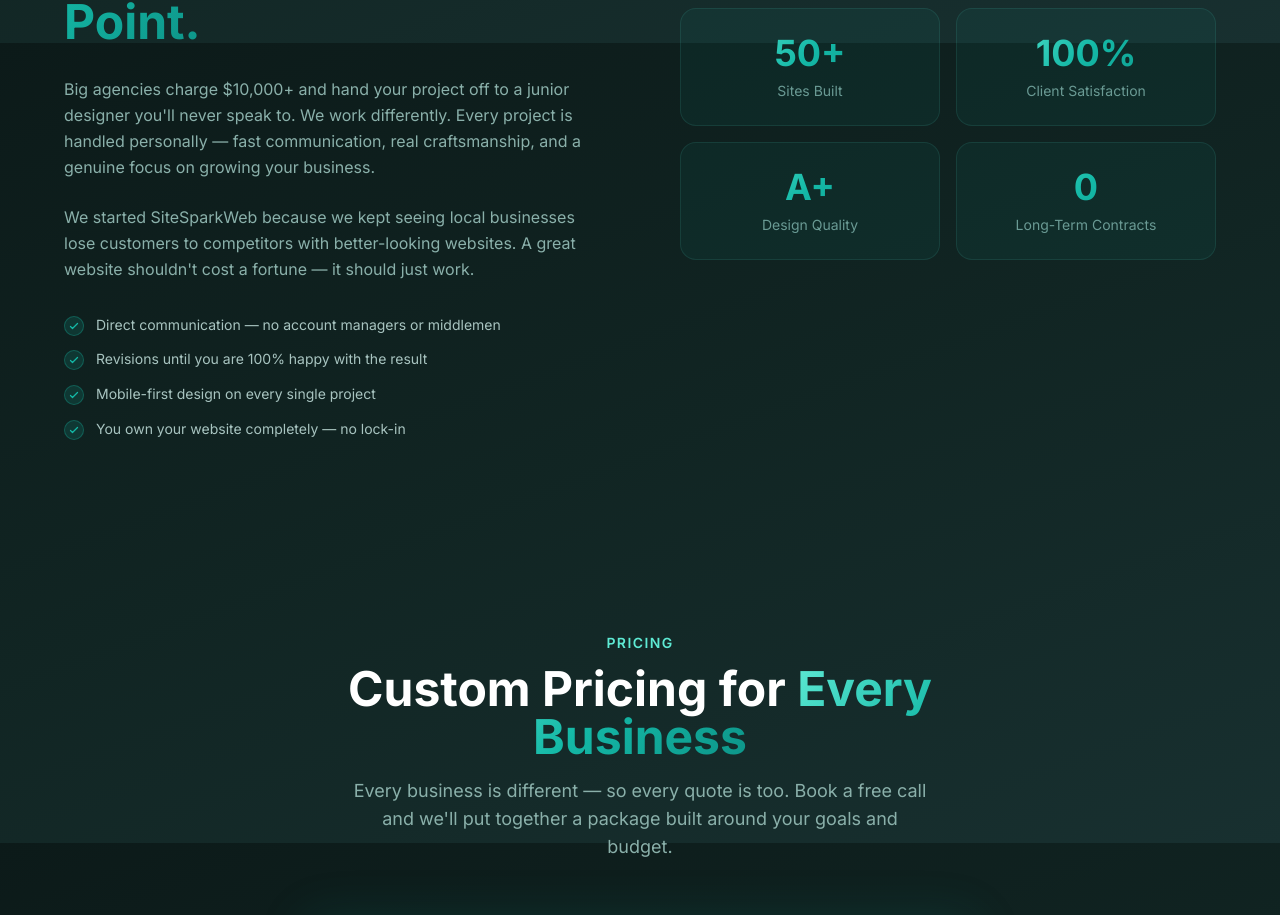
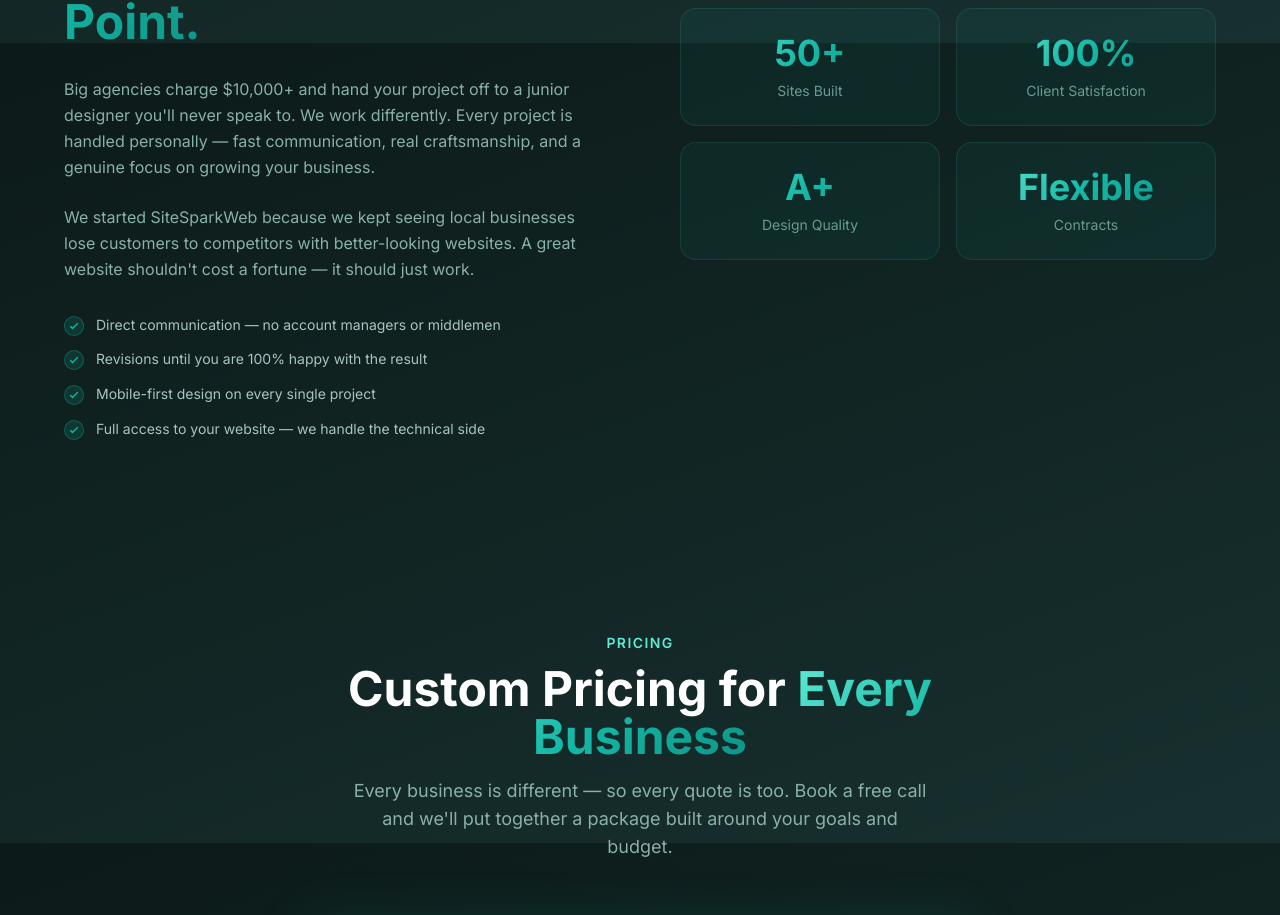
Before and after one commit to seansitesparkweb/sitesparkweb, a React (Vite) app: page / in a window 1280 px wide. Shown: the part 4757-5672 px from the top of the page. Built offline with nearby package versions, Linux system fonts and the light colour scheme.

Commit message:
About: update ownership promise and contracts stat to reflect flexible arrangements
Co-Authored-By: Claude Sonnet 4.6 <noreply@anthropic.com>

```diff
--- a/src/components/About.jsx
+++ b/src/components/About.jsx
@@ -2,14 +2,14 @@ const stats = [
   { value: '50+', label: 'Sites Built' },
   { value: '100%', label: 'Client Satisfaction' },
   { value: 'A+', label: 'Design Quality' },
-  { value: '0', label: 'Long-Term Contracts' },
+  { value: 'Flexible', label: 'Contracts' },
 ]
 
 const promises = [
   'Direct communication — no account managers or middlemen',
   'Revisions until you are 100% happy with the result',
   'Mobile-first design on every single project',
-  'You own your website completely — no lock-in',
+  'Full access to your website — we handle the technical side',
 ]
 
 export default function About() {
```
